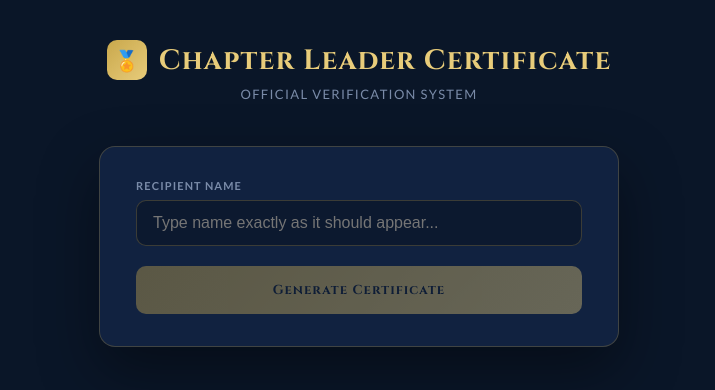
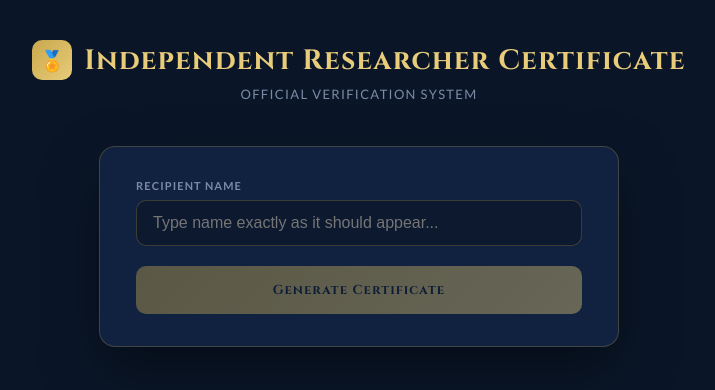
Before and after one commit to synthica-org/IndependentResearcherGen, a plain HTML site: page index.html in a window 1280 px wide. Shown: the whole page, without its empty margins (281-996 px from the left). Drawn offline with Linux system fonts and the light colour scheme.

Commit message:
Update index.html

```diff
--- a/index.html
+++ b/index.html
@@ -3,7 +3,7 @@
 <head>
 <meta charset="UTF-8">
 <meta name="viewport" content="width=device-width, initial-scale=1.0">
-<title>Chapter Leader Certificate</title>
+<title>Independent Researcher Certificate</title>
 
 <link rel="preconnect" href="https://fonts.googleapis.com">
 <link rel="preconnect" href="https://fonts.gstatic.com" crossorigin>
@@ -109,7 +109,7 @@
 <header>
   <div class="logo-row">
     <div class="logo-icon">🏅</div>
-    <h1>Chapter Leader Certificate</h1>
+    <h1>Independent Researcher Certificate</h1>
   </div>
   <p class="subtitle">Official Verification System</p>
 </header>
```
